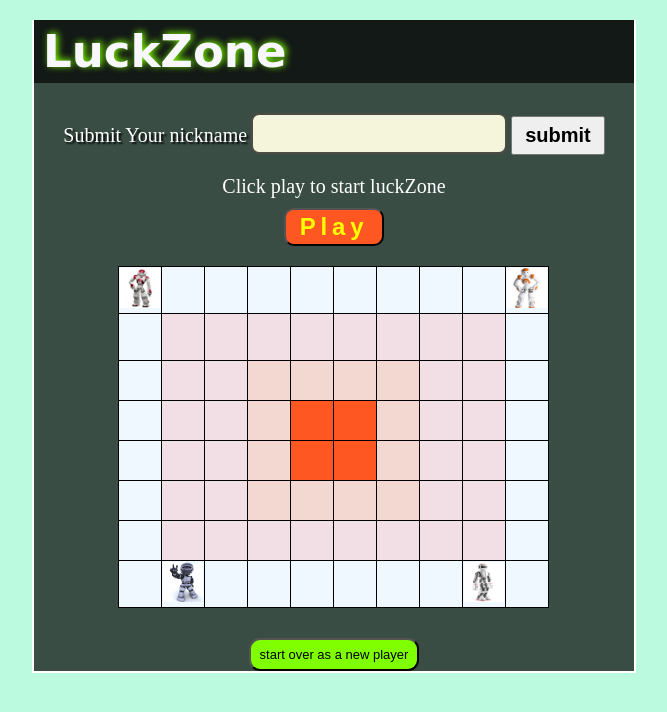
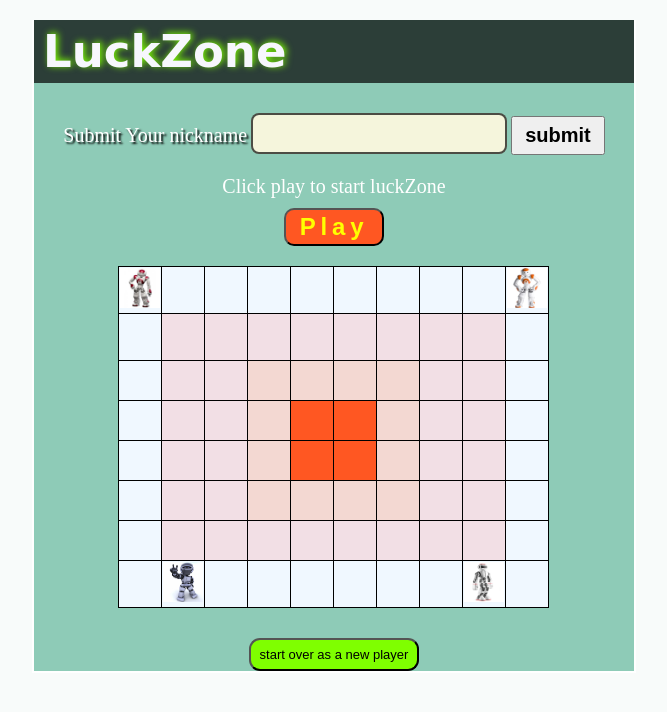
Before and after one commit to McHardex/luckZone, a plain HTML site: page luckZone.html in a window 1280 px wide. Shown: the whole page, without its empty margins (306-973 px from the left). Drawn offline with Linux system fonts and the light colour scheme.

Commit message:
edited the css

```diff
--- a/luckZone.css
+++ b/luckZone.css
@@ -1,4 +1,3 @@
-
 
 html {
   max-height: 100%;
@@ -9,8 +8,17 @@ body {
   height: 100%;
   margin: 0;
   padding: 0;
-    background-color: rgb(187, 250, 222);
+  background-color: rgba(241, 247, 244, 0.43);
   background-repeat: no-repeat;
+}
+
+#page {
+  border-right: 2px solid white;
+  max-width: 600px;
+  margin: 20px auto 20px auto;
+  background-color: #068e6070;
+  border-left: 2px solid white;
+  border-bottom: 2px double white;
 }
 
 #instruction {
@@ -84,15 +92,6 @@ td#veryFaintRed {
 }
 #fourthImage img {
   visibility: hidden;
-}
-
-#page {
- border-right: 2px solid white;
-    max-width: 600px;
-    margin: 20px auto 20px auto;
-    background-color: #000000b0;
-    border-left: 2px solid white;
-    border-bottom: 2px double white;
 }
 
 .header {
```
Lines whose indentation alone changed are shown as unchanged.
